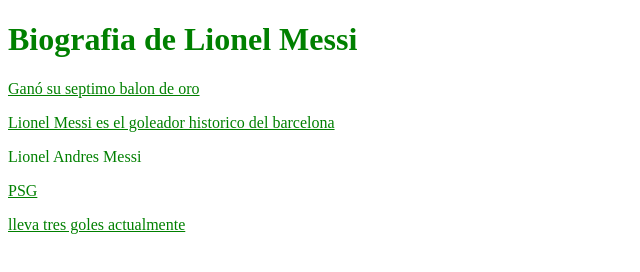
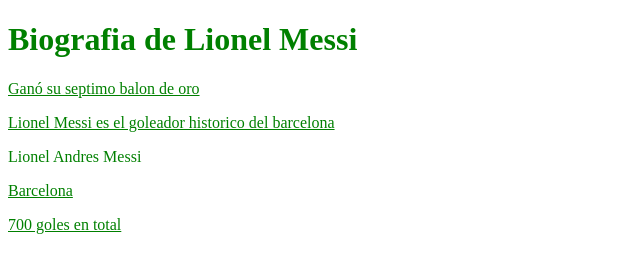
Before and after one commit to santyMoralesA/proyecto, a plain HTML site: page index.html in a window 1280 px wide. Shown: the whole page, without its empty margins (0-640 px from the left). Drawn offline with Linux system fonts and the light colour scheme.

Commit message:
cambios en el equipo messi

```diff
--- a/index.html
+++ b/index.html
@@ -13,7 +13,8 @@
    <p>Ganó su septimo balon de oro</p>
    <p>Lionel Messi es el goleador historico del barcelona</p>
    <span>Lionel Andres Messi</span>
-   <p>PSG</p>
-   <p>lleva tres goles actualmente</p>
+   <p>Barcelona</p>
+   <p>700 goles en total
+   </p>
 </body>
 </html>
```
